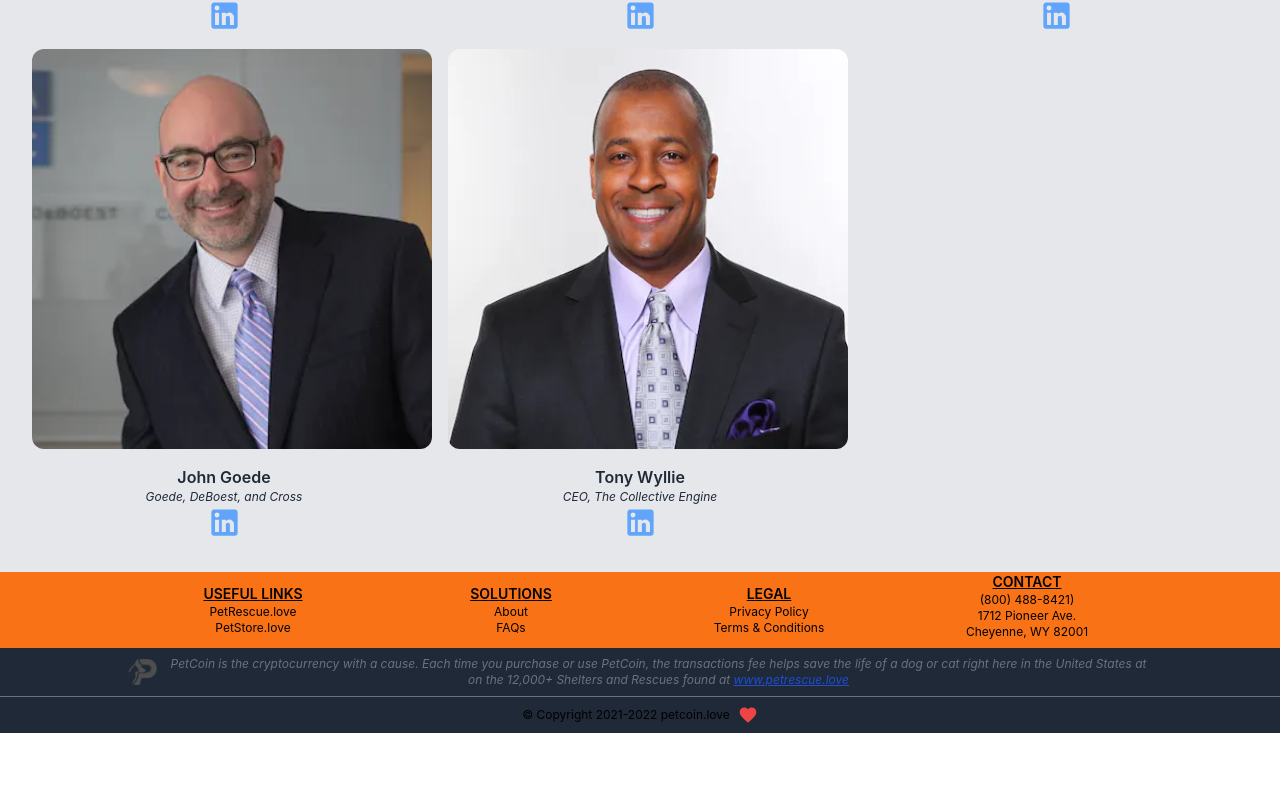
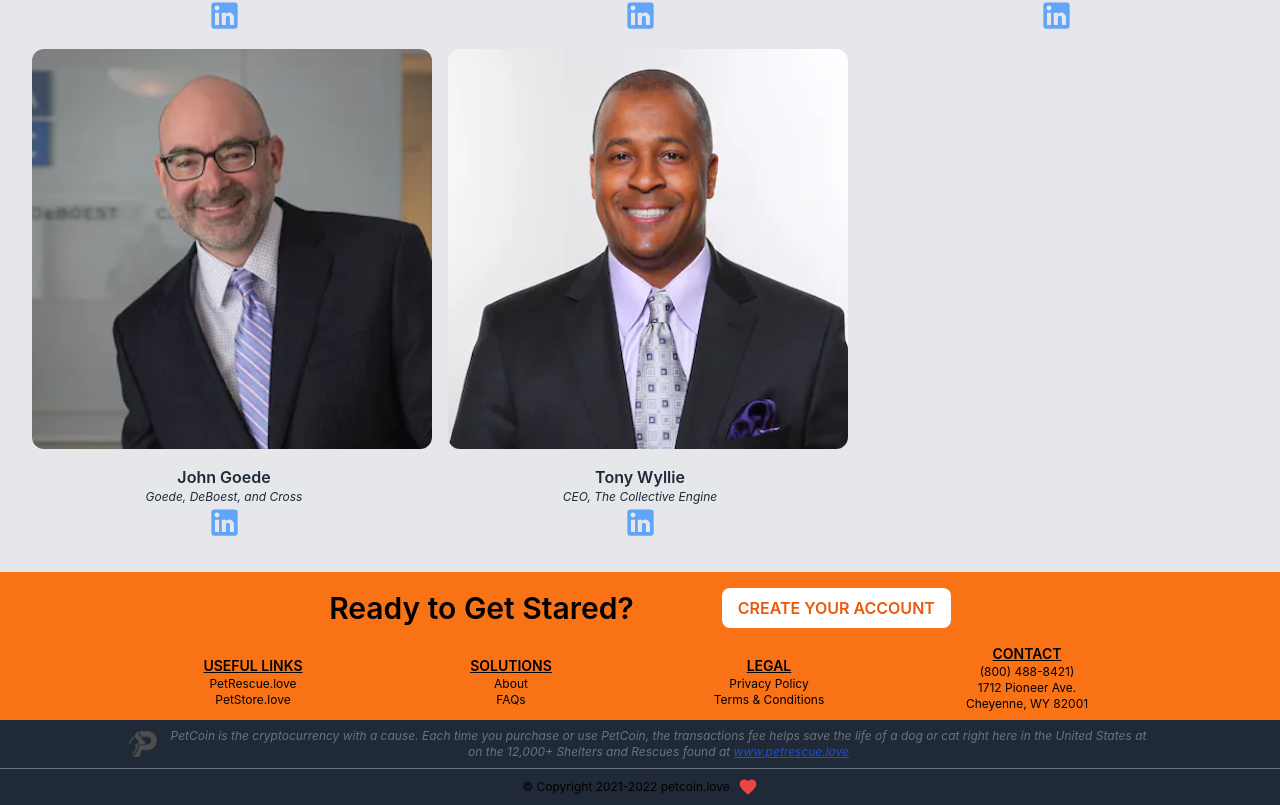
Before and after one commit to James-Hyatt-Dev/new-petcoin, a Next.js app: page / in a window 1280 px wide. Shown: the part 3975-4780 px from the top of the page. Before the commit the page ends 4708 px from the top, so only its background shows below. Built offline with nearby package versions, Linux system fonts and the light colour scheme.

Commit message:
adds GetStartedCTA

```diff
--- /dev/null
+++ b/components/GetStartedCTA.js
@@ -0,0 +1,18 @@
+import Link from 'next/link'
+
+function GetStartedCTA() {
+  return (
+    <div className="text-center bg-orange-500 flex flex-col gap-2 py-4 md:flex-row  md:justify-center md:items-center md:space-x-20">
+        <div className="">
+            <h2 className="text-2xl lg:text-3xl font-semibold">Ready to Get Stared?</h2>
+        </div>
+        <div className=" flex">
+            <div className="bg-white text-orange-600 font-semibold max-w-1/3 rounded-lg flex justify-center mx-auto py-2 px-4 uppercase">
+                <Link href='https://www.petcoin.love/signup'>Create Your Account</Link>
+            </div>
+        </div>
+    </div>
+  )
+}
+
+export default GetStartedCTA
--- a/pages/index.js
+++ b/pages/index.js
@@ -1,5 +1,6 @@
 import Head from 'next/head'
 import CTA from '../components/CTA'
+import GetStartedCTA from '../components/GetStartedCTA'
 import Hero from '../components/Hero'
 import MeetBoard from '../components/MeetBoard'
 import MeetTeam from '../components/MeetTeam'
@@ -22,6 +23,7 @@
       <CTA />
       <MeetTeam />
       <MeetBoard />
+      <GetStartedCTA />
 
     </div>
   )
```
